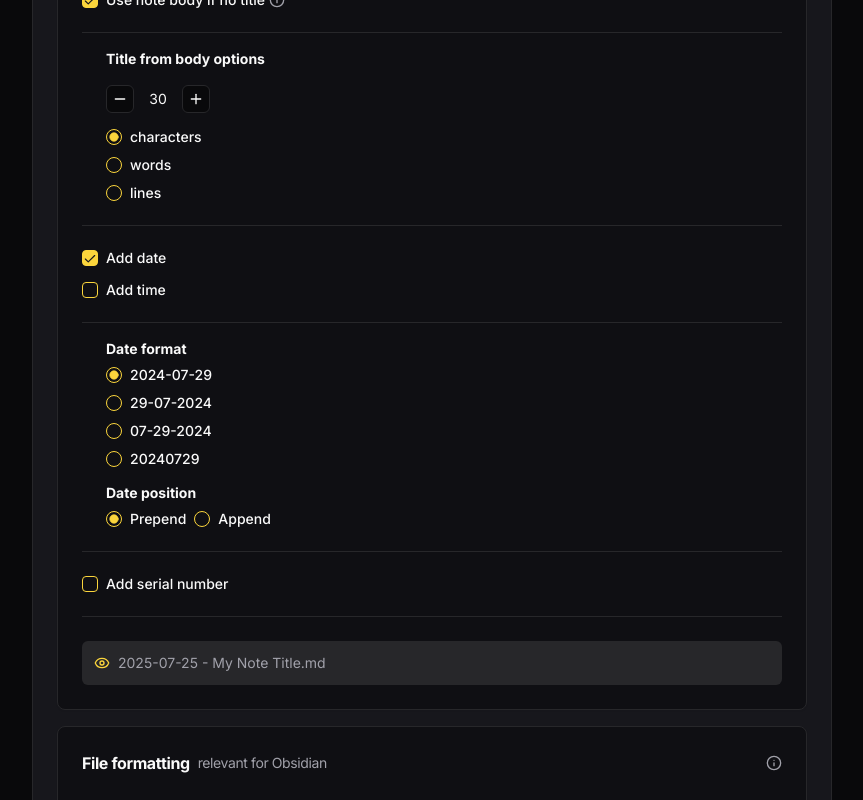
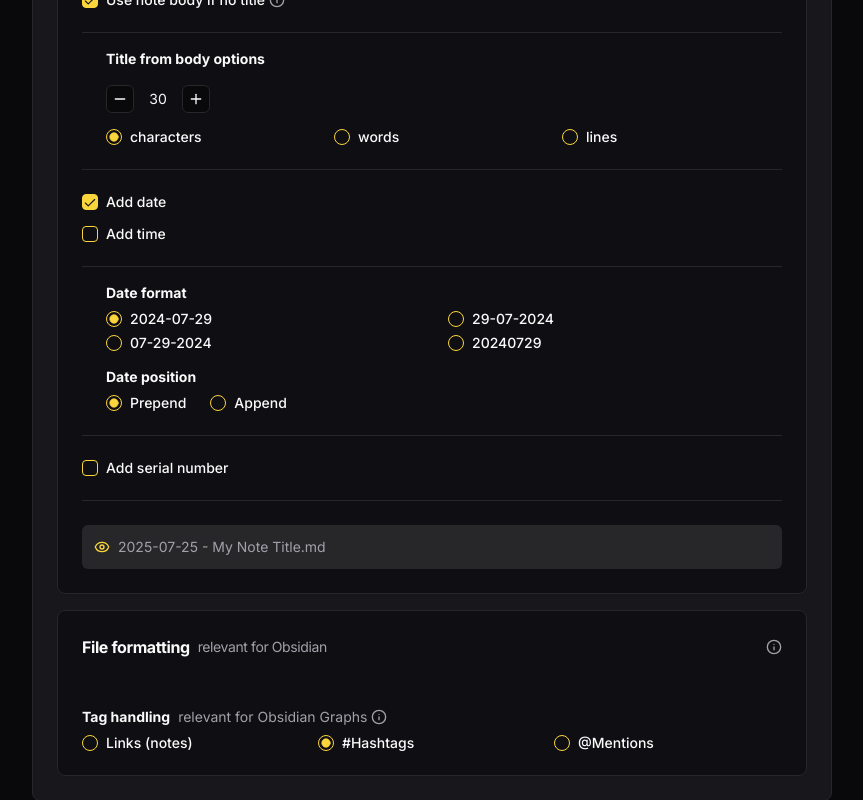
Before and after one commit to chris-obe/KeepToMD, a Next.js app: page / in a window 1280 px wide. Shown: the part 680-1480 px from the top of the page, without its empty margins (208-1071 px from the left). Built offline with nearby package versions, Linux system fonts and the light colour scheme; what @genkit-ai/googleai, genkit would draw is missing.

Commit message:
style(ui): Ensure even distribution of items in tag handling section

```diff
--- a/src/components/feature/file-processing-area.tsx
+++ b/src/components/feature/file-processing-area.tsx
@@ -329,7 +329,7 @@ export function FileProcessingArea() {
       <Accordion type="multiple" defaultValue={['item-1', 'item-2', 'item-3']} className="w-full space-y-4">
         {/* Import Section */}
         <AccordionItem value="item-1" className="border rounded-lg bg-card overflow-hidden">
-          <AccordionTrigger className="px-6 py-4 text-lg font-semibold bg-primary/10">
+          <AccordionTrigger className="px-6 py-4 text-lg font-semibold bg-primary/10 hover:no-underline">
             <div className="flex items-center gap-2">
               <Upload className="h-5 w-5 text-primary" />
               <span>Import</span>
@@ -357,7 +357,7 @@ export function FileProcessingArea() {
 
         {/* Process Section */}
         <AccordionItem value="item-2" className="border rounded-lg bg-card overflow-hidden">
-          <AccordionTrigger className="px-6 py-4 text-lg font-semibold bg-accent/10">
+          <AccordionTrigger className="px-6 py-4 text-lg font-semibold bg-accent/10 hover:no-underline">
              <div className="flex items-center gap-2">
                 <Cog className="h-5 w-5 text-accent" />
                 <span>Process</span>
@@ -395,7 +395,7 @@ export function FileProcessingArea() {
                            <span className="w-8 text-center text-sm">{namingOptions.bodyLength}</span>
                            <Button variant="outline" size="icon" className="h-7 w-7" onClick={() => setNamingOptions(p => ({ ...p, bodyLength: p.bodyLength + 1 }))}><Plus className="h-4 w-4"/></Button>
                         </div>
-                        <RadioGroup value={namingOptions.bodyUnit} onValueChange={handleBodyUnitChange} className="flex flex-col space-y-1">
+                        <RadioGroup value={namingOptions.bodyUnit} onValueChange={handleBodyUnitChange} className="grid grid-cols-2 sm:grid-cols-3 gap-2 mt-2">
                             <div className="flex items-center space-x-2">
                                 <RadioGroupItem value="characters" id="characters" />
                                 <Label htmlFor="characters">characters</Label>
@@ -430,7 +430,7 @@ export function FileProcessingArea() {
                         {namingOptions.useDate && (
                             <div className="space-y-2">
                                 <Label className="font-semibold">Date format</Label>
-                                <RadioGroup value={namingOptions.dateFormat} onValueChange={(value) => setNamingOptions(p => ({...p, dateFormat: value}))} className="mt-2 space-y-1">
+                                <RadioGroup value={namingOptions.dateFormat} onValueChange={(value) => setNamingOptions(p => ({...p, dateFormat: value}))} className="grid grid-cols-2 gap-2 mt-2">
                                     <div className="flex items-center space-x-2">
                                         <RadioGroupItem value="yyyy-MM-dd" id="df-1" />
                                         <Label htmlFor="df-1">2024-07-29</Label>
@@ -472,7 +472,7 @@ export function FileProcessingArea() {
                                     <RadioGroupItem value="prepend" id="prepend" />
                                     <Label htmlFor="prepend">Prepend</Label>
                                 </div>
-                                <div className="flex items-center space-x-2">
+                                <div className="flex items-center space-x-2 ml-4">
                                     <RadioGroupItem value="append" id="append" />
                                     <Label htmlFor="append">Append</Label>
                                 </div>
@@ -563,14 +563,14 @@ export function FileProcessingArea() {
 
         {/* Finish Section */}
         <AccordionItem value="item-3" className="border rounded-lg bg-card overflow-hidden">
-          <AccordionTrigger className="px-6 py-4 text-lg font-semibold bg-purple-500/10">
+          <AccordionTrigger className="px-6 py-4 text-lg font-semibold bg-purple-500/10 hover:no-underline">
              <div className="flex items-center gap-2">
                 <FileText className="h-5 w-5 text-purple-400" />
                 <span>Finish</span>
             </div>
           </AccordionTrigger>
           <AccordionContent className="px-6 pt-4 pb-6">
-            <div className="flex flex-col sm:flex-row gap-4 justify-center">
+             <div className="flex flex-col sm:flex-row gap-4 justify-center items-center">
                  <Dialog>
                     <DialogTrigger asChild>
                         <Button id="preview-dialog-trigger" size="lg" className="w-full sm:w-auto" onClick={handlePreviewClick} disabled={isLoading || htmlFiles.length === 0}>
@@ -622,7 +622,7 @@ export function FileProcessingArea() {
                 </Button>
             </div>
              {allFiles.length > 0 && (
-                <div className="text-sm text-muted-foreground mt-4">
+                <div className="text-sm text-muted-foreground mt-4 text-center">
                     <p>This will download {convertedFiles.length > 0 ? convertedFiles.length : htmlFiles.length} Markdown files and {assetFiles.length} other assets.</p>
                 </div>
               )}
```
Also changed, not shown: src/components/ui/accordion.tsx (line endings or trailing spaces).
